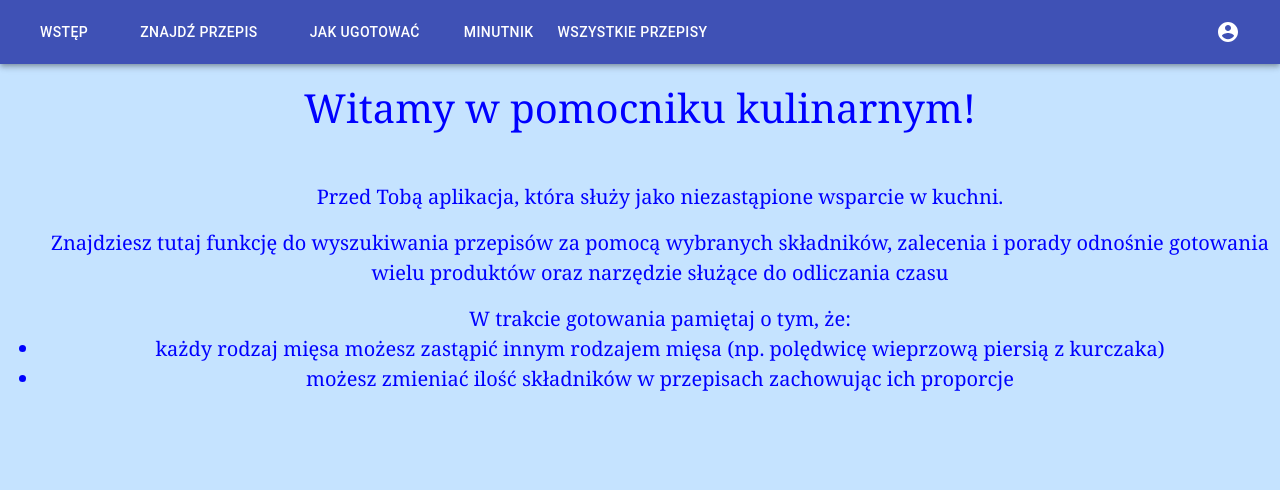
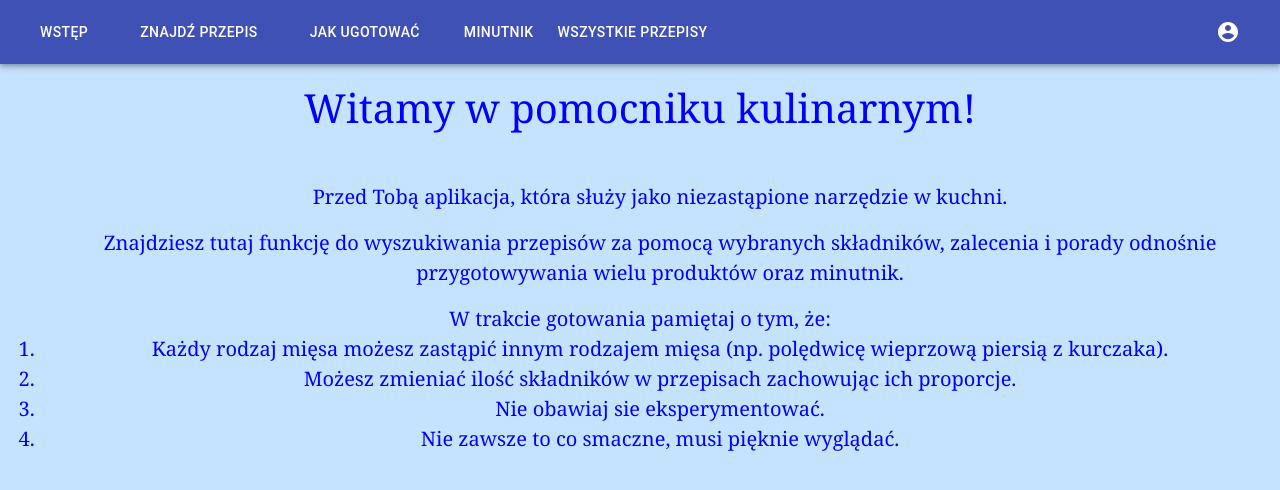
Before and after one commit to tomzdon/pomocnik2, a React (Create React App) app: page / in a window 1280 px wide. Shown: the top 490 px of the page. Built offline with nearby package versions, Linux system fonts and the light colour scheme; no server answers; sample sign-in values are in the browser's storage.

Commit message:
Update Intro.js

```diff
--- a/src/components/Intro.js
+++ b/src/components/Intro.js
@@ -12,30 +12,37 @@ const Intro = (props) => {
   if (props.authState === authStates.LOGGED_OUT) {
     return <Redirect to="/logowanie"></Redirect>;
   }
-  return (
+return (
     <>
       <div className="intro">
         <h1 className="wstep">Witamy w pomocniku kulinarnym!</h1>
         <ul>
-          Przed Tobą aplikacja, która służy jako niezastąpione wsparcie w
-          kuchni.
+          Przed Tobą aplikacja, która służy jako niezastąpione narzędzie w kuchni.
         </ul>
         <ul>
           Znajdziesz tutaj funkcję do wyszukiwania przepisów za pomocą wybranych
-          składników, zalecenia i porady odnośnie gotowania wielu produktów oraz
-          narzędzie służące do odliczania czasu
+          składników, zalecenia i porady odnośnie przygotowywania wielu produktów oraz
+          minutnik.
         </ul>
-        <ul>
-          W trakcie gotowania pamiętaj o tym, że:
+
+        W trakcie gotowania pamiętaj o tym, że:
+        <div>
+        <ol>
+
           <li>
-            każdy rodzaj mięsa możesz zastąpić innym rodzajem mięsa (np.
-            polędwicę wieprzową piersią z kurczaka)
+            Każdy rodzaj mięsa możesz zastąpić innym rodzajem mięsa (np.
+            polędwicę wieprzową piersią z kurczaka).
           </li>
           <li>
-            możesz zmieniać ilość składników w przepisach zachowując ich
-            proporcje
+            Możesz zmieniać ilość składników w przepisach zachowując ich
+            proporcje.
+          </li><li>
+            Nie obawiaj sie eksperymentować.
+          </li><li>
+            Nie zawsze to co smaczne, musi pięknie wyglądać.
           </li>
-        </ul>
+        </ol>
+      </div>
       </div>
     </>
   );
```
